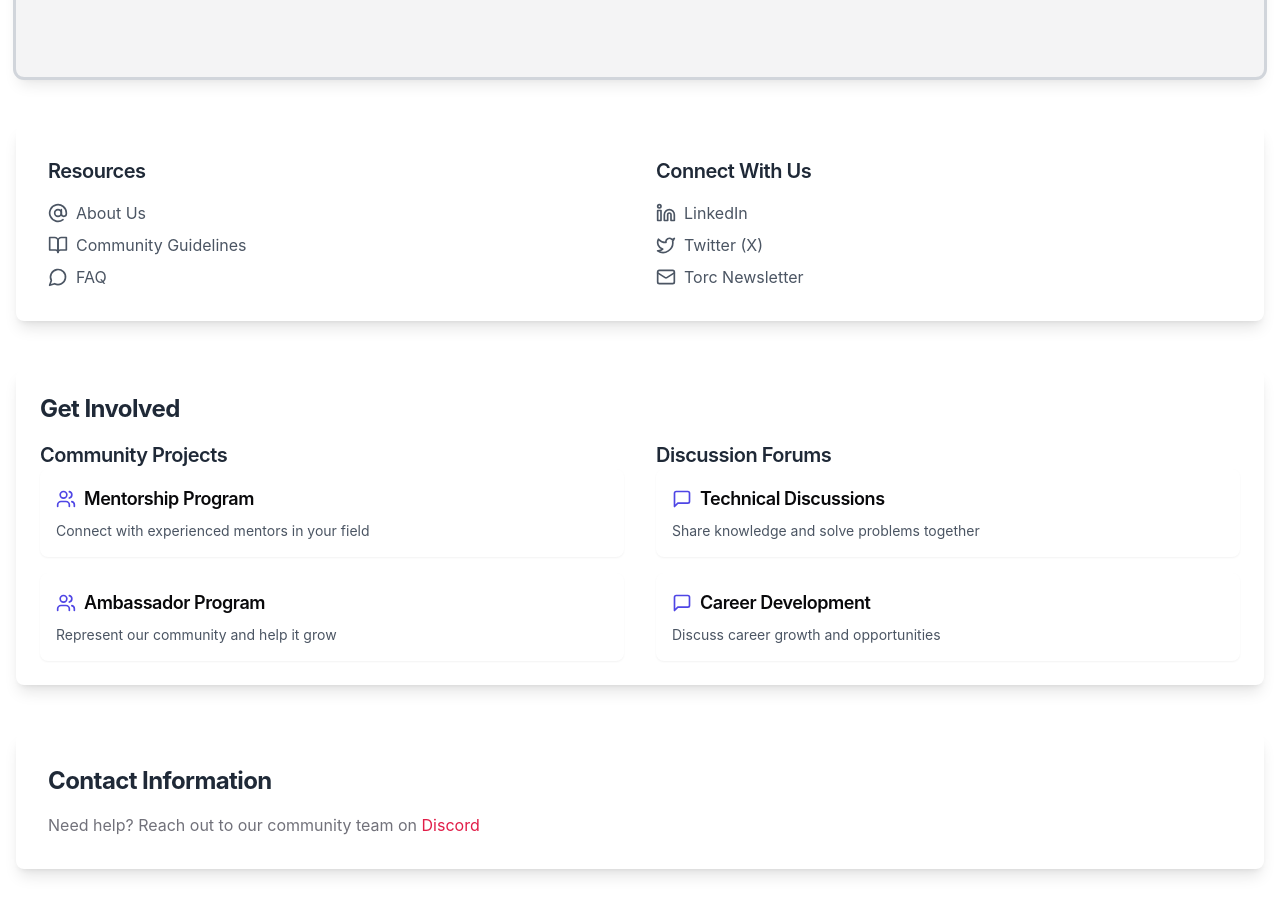
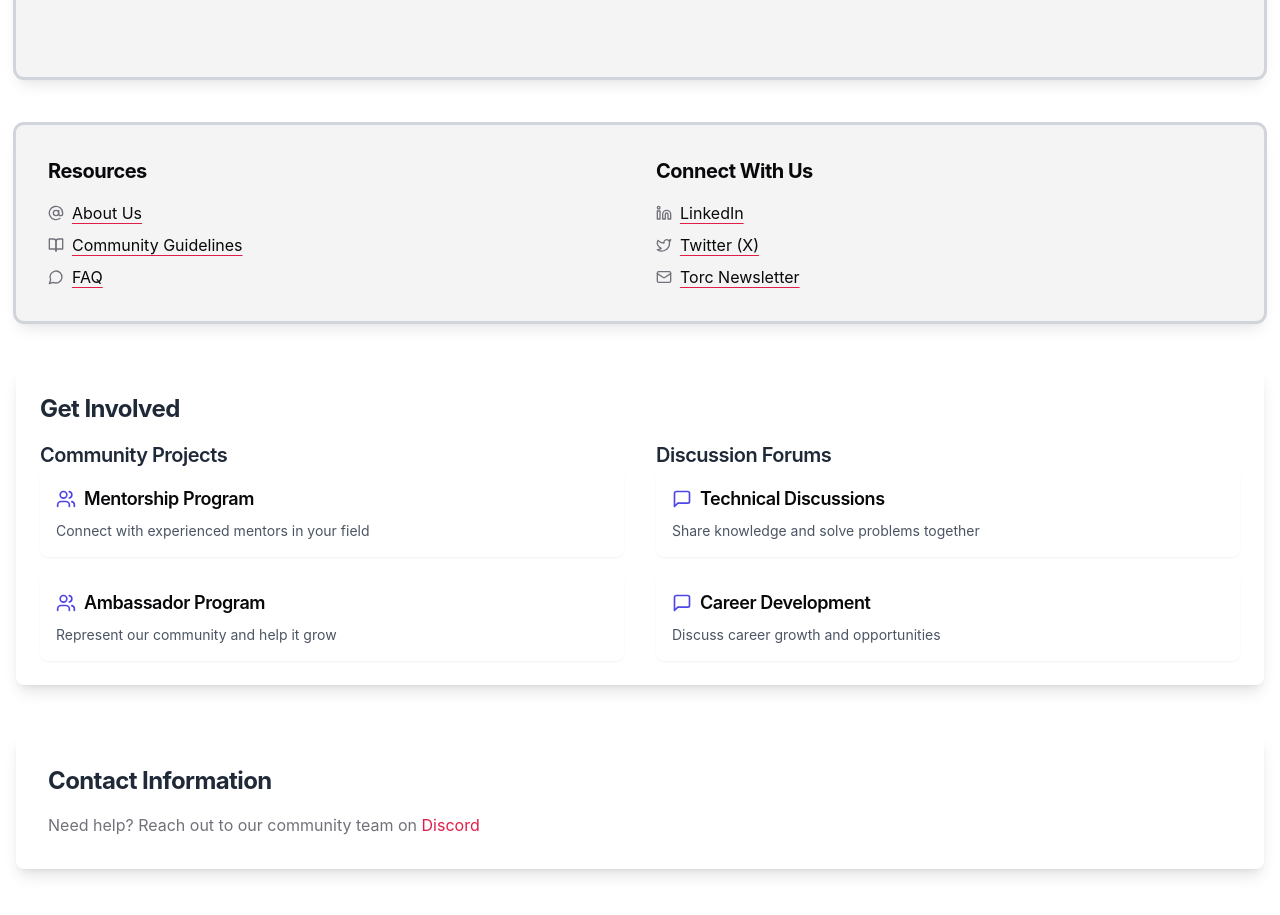
Before and after one commit to ryandotfurrer/project-8, a React (Vite) app: page / in a window 1280 px wide. Shown: the part 1660-2575 px from the top of the page. Built offline with nearby package versions, Linux system fonts and the light colour scheme; no server answers; the database is empty; a web font is replaced by a local one.

Commit message:
Refactor QuickLinks component for improved styling and structure: Updated layout and link styles for better consistency and accessibility. Enhanced visual hierarchy by adjusting headings and utilizing Tailwind CSS classes for a cohesive user experience.

```diff
--- a/src/components/QuickLinks.tsx
+++ b/src/components/QuickLinks.tsx
@@ -3,49 +3,67 @@ import { BookOpen, MessageCircle, Linkedin, Mail, AtSign, Twitter } from 'lucide
 
 const QuickLinks = () => {
   return (
-    <div className="bg-white rounded-lg shadow-lg p-8 my-12">
-    <div className="grid md:grid-cols-2 gap-8">
+    <div className="bg-muted outline-border my-12 rounded-lg p-8 shadow-lg outline dark:shadow-none">
+      <div className="grid gap-8 md:grid-cols-2">
         <div className="space-y-4">
-        <h3 className="text-xl font-semibold text-gray-800 mb-4">Resources</h3>
+          <h3>Resources</h3>
           <ul className="space-y-2">
             <li>
-            <Link to="/aboutus" className="flex items-center text-gray-600 hover:text-indigo-600">
-              <AtSign className="w-5 h-5 mr-2" />
+              <Link
+                to="/aboutus"
+                className="text-foreground decoration-primary hover:decoration-primary/90 flex items-center underline underline-offset-4"
+              >
+                <AtSign className="text-muted-foreground mr-2 size-4" />
                 About Us
               </Link>
             </li>
             <li>
-            <Link to="/guidelines" className="flex items-center text-gray-600 hover:text-indigo-600">
-              <BookOpen className="w-5 h-5 mr-2" />
+              <Link
+                to="/guidelines"
+                className="text-foreground decoration-primary hover:decoration-primary/90 flex items-center underline underline-offset-4"
+              >
+                <BookOpen className="text-muted-foreground mr-2 size-4" />
                 Community Guidelines
               </Link>
             </li>
             <li>
-            <Link to="/faq" className="flex items-center text-gray-600 hover:text-indigo-600">
-              <MessageCircle className="w-5 h-5 mr-2" />
+              <Link
+                to="/faq"
+                className="text-foreground decoration-primary hover:decoration-primary/90 flex items-center underline underline-offset-4"
+              >
+                <MessageCircle className="text-muted-foreground mr-2 size-4" />
                 FAQ
               </Link>
             </li>
           </ul>
         </div>
         <div className="space-y-4">
-        <h3 className="text-xl font-semibold text-gray-800 mb-4">Connect With Us</h3>
+          <h3>Connect With Us</h3>
           <ul className="space-y-2">
             <li>
-            <a href="https://www.linkedin.com/company/opentorc" className="flex items-center text-gray-600 hover:text-indigo-600">
-              <Linkedin className="w-5 h-5 mr-2" />
+              <a
+                href="https://www.linkedin.com/company/opentorc"
+                className="text-foreground decoration-primary hover:decoration-primary/90 flex items-center underline underline-offset-4"
+              >
+                <Linkedin className="text-muted-foreground mr-2 size-4" />
                 LinkedIn
               </a>
             </li>
             <li>
-            <a href="https://x.com/torcdotdev" className="flex items-center text-gray-600 hover:text-indigo-600">
-              <Twitter className="w-5 h-5 mr-2" />
+              <a
+                href="https://x.com/torcdotdev"
+                className="text-foreground decoration-primary hover:decoration-primary/90 flex items-center underline underline-offset-4"
+              >
+                <Twitter className="text-muted-foreground mr-2 size-4" />
                 Twitter (X)
               </a>
             </li>
             <li>
-            <a href="https://taylordesseyn.substack.com/" className="flex items-center text-gray-600 hover:text-indigo-600">
-              <Mail className="w-5 h-5 mr-2" />
+              <a
+                href="https://taylordesseyn.substack.com/"
+                className="text-foreground decoration-primary hover:decoration-primary/90 flex items-center underline underline-offset-4"
+              >
+                <Mail className="text-muted-foreground mr-2 size-4" />
                 Torc Newsletter
               </a>
             </li>
```
Lines whose indentation alone changed are shown as unchanged.
